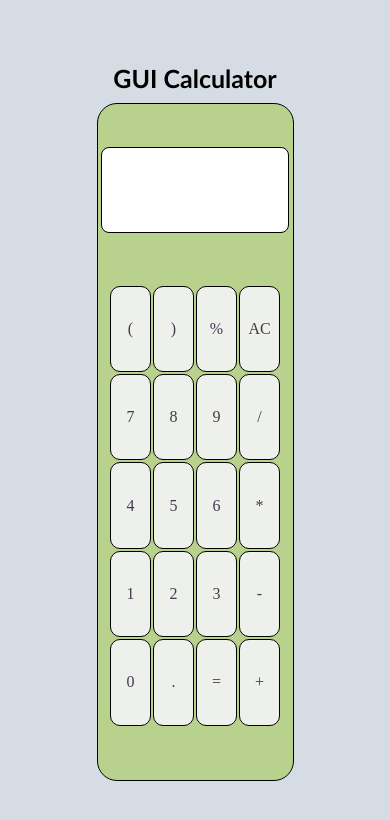
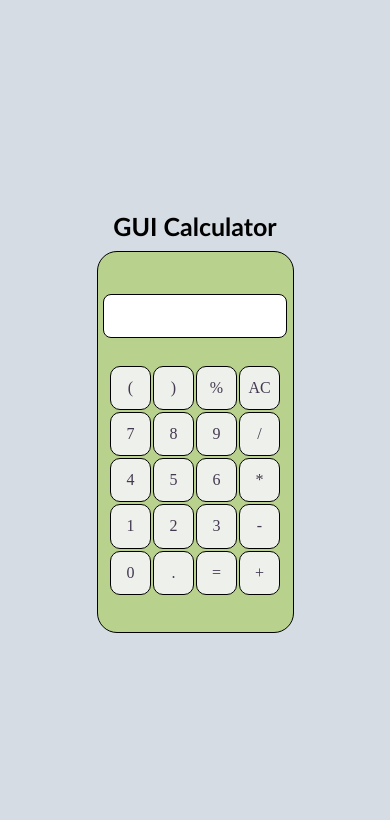
Before and after one commit to Anush980/GUI-calculator, a plain HTML site: page index.html in a window 390 px wide. Drawn offline with Linux system fonts and the light colour scheme.

Commit message:
Media Query

```diff
--- a/style.css
+++ b/style.css
@@ -64,4 +64,45 @@ border-radius: 10px;
 }
 tr{
     margin-bottom: 20px;
-color: rgb(68, 56, 80);}
+color: rgb(68, 56, 80);
+}
+
+
+
+
+
+@media screen and (max-width:800px) {
+  .main{
+
+    height: 45vh;
+    width: 50vw;
+
+
+}
+.display #display{
+
+    height: 5vh;
+    width: 44vw;
+
+margin-top: 5vh;
+text-align: end;
+padding-right: 10px;
+font-family: 'Times New Roman', Times, serif;
+font-weight: 500;
+font-size:100%
+}
+
+
+.keypad {
+
+
+margin-top: 3vh;
+
+}
+
+.keypad table tr td{
+
+    height: 5vh;
+
+}
+}
```
